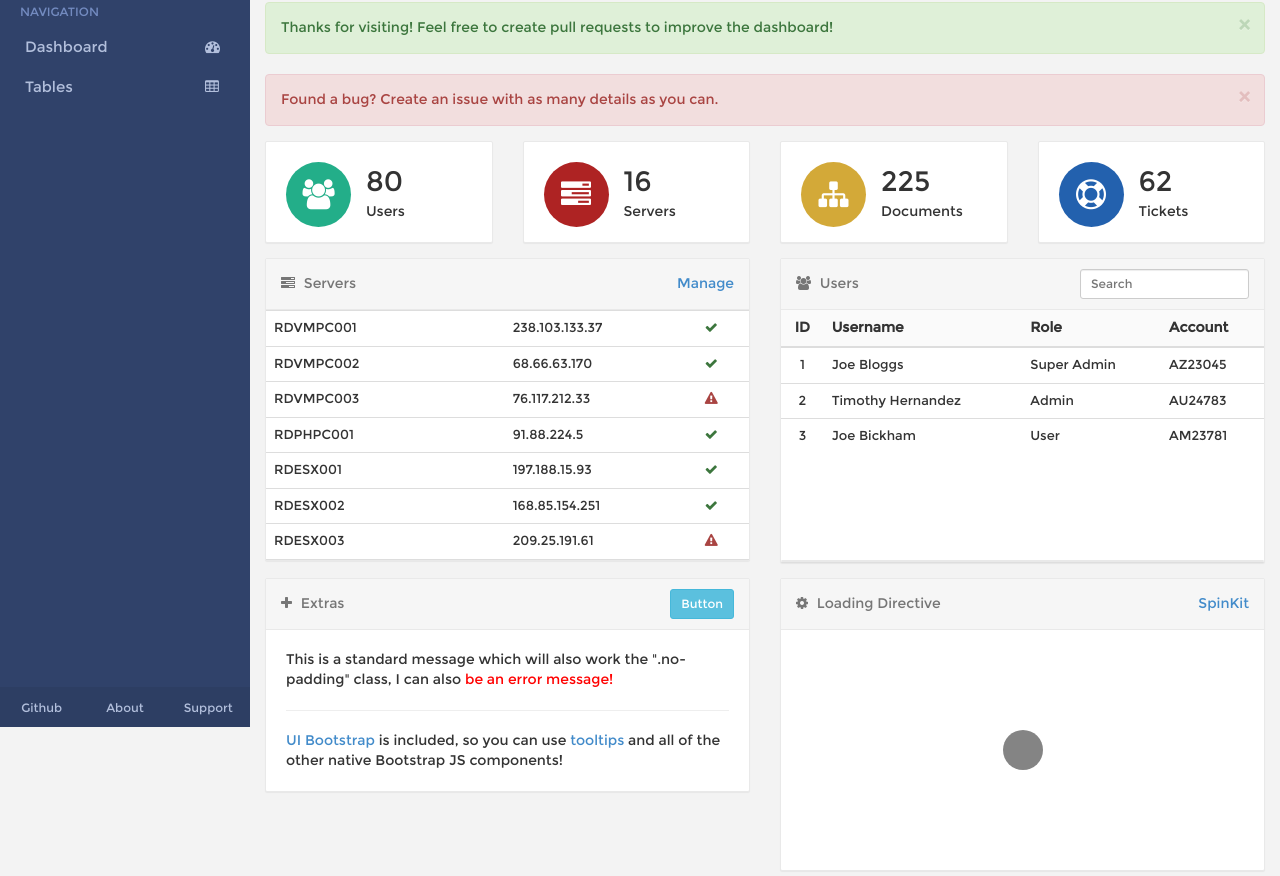
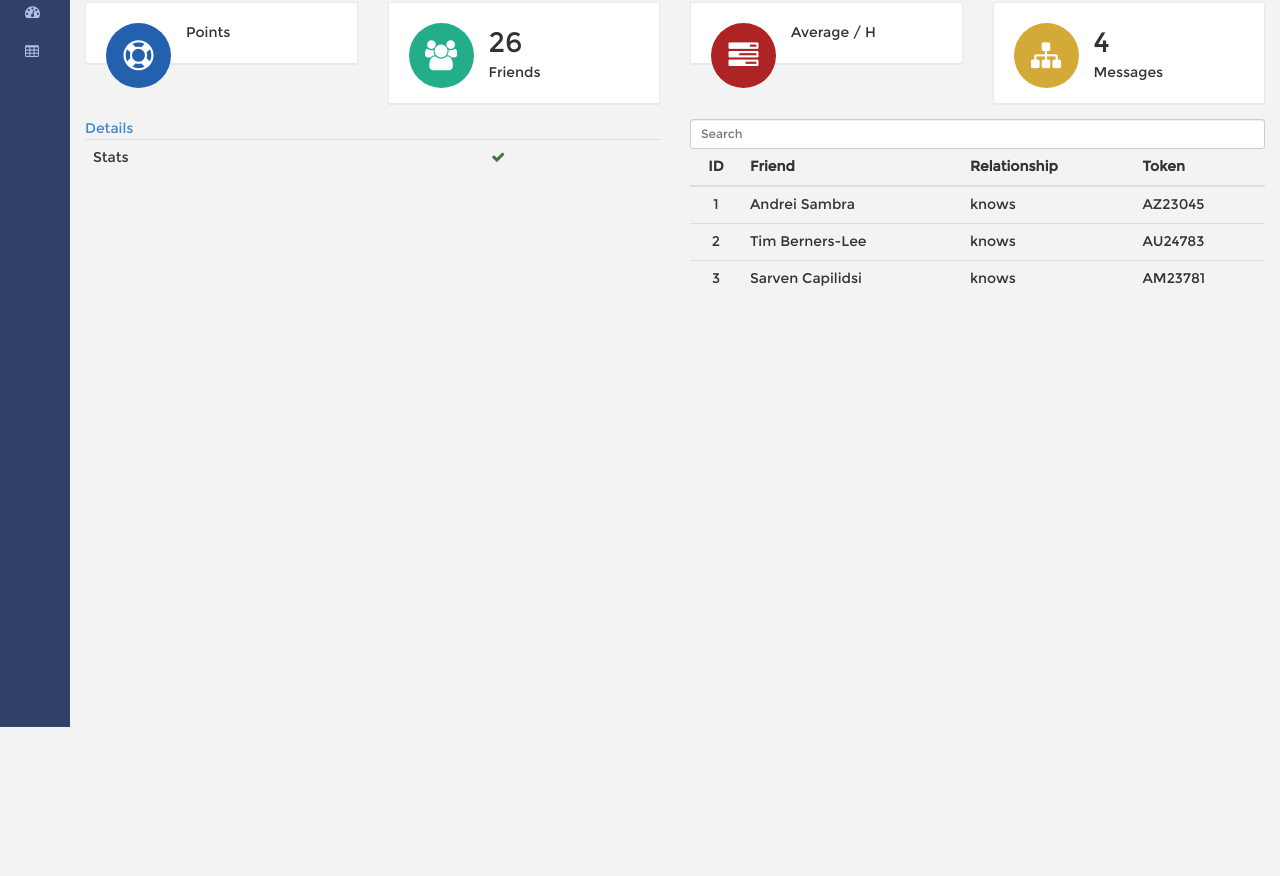
Before and after one commit to melvincarvalho/dashboard, a website: page index.html in a window 1280 px wide. Shown: the part 73-949 px from the top of the page. After the commit the page ends 800 px from the top, so only its background shows below. Drawn offline with Linux system fonts and the light colour scheme.

Commit message:
Add stats

```diff
--- a/app/app.js
+++ b/app/app.js
@@ -68,6 +68,7 @@ App.controller('Main', function($scope, $http, $location, $timeout, ngAudio, LxN
     $scope.loggedIn = false;
     $scope.loginTLSButtonText = "Login";
     $scope.audio = ngAudio.load('audio/button-3.mp3');
+    $scope.ponts = [];
   };
 
 
@@ -276,6 +277,9 @@ App.controller('Main', function($scope, $http, $location, $timeout, ngAudio, LxN
    * Render the board
    */
   $scope.renderStats = function () {
+    if ($scope.stats) {
+      $scope.points = $scope.stats.split('-');
+    }
   };
 
   /**
--- a/index.html
+++ b/index.html
@@ -1,5 +1,5 @@
 <!doctype html>
-<html lang="en" ng-app="RDash">
+<html lang="en" ng-app="Dashboard">
 <head>
   <meta charset="UTF-8">
   <meta name="viewport" content="width=device-width, initial-scale=1">
@@ -8,11 +8,22 @@
   <!-- STYLES -->
   <link rel="stylesheet" href="lib/css/main.min.css"/>
   <!-- SCRIPTS -->
-  <script src="lib/js/main.min.js"></script>
-  <!-- Custom Scripts -->
-  <script type="text/javascript" src="js/dashboard.min.js"></script>
+  <script src="bower_components/jquery/dist/jquery.min.js"></script>
+  <script src="bower_components/velocity/velocity.min.js"></script>
+  <script src="bower_components/angular/angular.min.js"></script>
+  <script src="bower_components/angular-ui/build/angular-ui.min.js"></script>
+  <script src="bower_components/lumx/dist/lumx.min.js"></script>
+  <script src="bower_components/angular-audio/app/angular.audio.js"></script>
+
+  <script src="vendor/rdflib.min.js"></script>
+  <script src="vendor/common.js"></script>
+
+  <!-- App -->
+  <script src="app/app.js"></script>
+
+
 </head>
-<body ng-controller="MasterCtrl">
+<body ng-controller="Main">
   <div id="page-wrapper" ng-class="{'open': toggle}" ng-cloak>
 
     <!-- Sidebar -->
@@ -119,7 +130,128 @@
         <!-- End Header Bar -->
 
         <!-- Main Content -->
-        <div ui-view></div>
+        <div ui-view>
+
+          <div class="row ng-scope">
+
+            <div class="col-lg-3 col-md-6 col-xs-12">
+              <rd-widget>
+                <div class="widget" ng-transclude="">
+                  <rd-widget-body class="ng-scope ng-isolate-scope">
+                    <div class="widget-body" ng-class="classes">
+                      <div ng-hide="loading" class="widget-content" ng-transclude="">
+                        <div class="widget-icon blue pull-left ng-scope">
+                          <i class="fa fa-support"></i>
+                        </div>
+                        <div class="title ng-scope">{{ points[4] }}</div>
+                        <div class="comment ng-scope">Points</div>
+                      </div>
+                    </div>
+                  </rd-widget-body>
+                </div>
+              </rd-widget>
+            </div>
+
+
+            <div class="col-lg-3 col-md-6 col-xs-12">
+              <rd-widget>
+                <div class="widget" ng-transclude="">
+                  <rd-widget-body class="ng-scope ng-isolate-scope">
+                    <div class="widget-body" ng-class="classes">
+                      <div ng-hide="loading" class="widget-content" ng-transclude="">
+                        <div class="widget-icon green pull-left ng-scope">
+                          <i class="fa fa-users"></i>
+                        </div>
+                        <div class="title ng-scope">26</div>
+                        <div class="comment ng-scope">Friends</div>
+                      </div>
+                    </div>
+                  </rd-widget-body>
+                </div>
+              </rd-widget>
+            </div>
+
+            <div class="col-lg-3 col-md-6 col-xs-12">
+              <rd-widget>
+                <div class="widget" ng-transclude="">
+                  <rd-widget-body class="ng-scope ng-isolate-scope">
+                    <div class="widget-body" ng-class="classes">
+                      <div ng-hide="loading" class="widget-content" ng-transclude="">
+                        <div class="widget-icon red pull-left ng-scope">
+                          <i class="fa fa-tasks"></i>
+                        </div>
+                        <div class="title ng-scope">{{ points[5] }}</div>
+                        <div class="comment ng-scope">Average / H</div>
+                      </div>
+                    </div>
+                  </rd-widget-body>
+                </div>
+              </rd-widget>
+            </div>
+
+            <div class="col-lg-3 col-md-6 col-xs-12">
+              <rd-widget>
+                <div class="widget" ng-transclude="">
+                  <rd-widget-body class="ng-scope ng-isolate-scope">
+                    <div class="widget-body" ng-class="classes">
+                      <div ng-hide="loading" class="widget-content" ng-transclude="">
+                        <div class="widget-icon orange pull-left ng-scope">
+                          <i class="fa fa-sitemap"></i>
+                        </div>
+                        <div class="title ng-scope">4</div>
+                        <div class="comment ng-scope">Messages</div>
+                      </div>
+                    </div>
+                  </rd-widget-body>
+                </div>
+              </rd-widget>
+            </div>
+
+
+          </div>
+
+          <div class="row">
+            <div class="col-lg-6">
+              <rd-widget>
+                <rd-widget-header icon="fa-tasks" title="Servers">
+                  <a href="#">Details</a>
+                </rd-widget-header>
+                <rd-widget-body classes="medium no-padding">
+                  <div class="table-responsive">
+                    <table class="table">
+                      <tbody>
+                        <tr><td>Stats</td><td>{{stats}}</td><td><span class="text-success"><i class="fa fa-check"></i></span></td></tr>
+                      </tbody>
+                    </table>
+                  </div>
+                </rd-widget-body>
+              </rd-widget>
+            </div>
+            <div class="col-lg-6">
+              <rd-widget>
+                <rd-widget-header icon="fa-users" title="Users">
+                  <input type="text" placeholder="Search" class="form-control input-sm" />
+                </rd-widget-header>
+                <rd-widget-body classes="medium no-padding">
+                  <div class="table-responsive">
+                    <table class="table">
+                      <thead>
+                        <tr><th class="text-center">ID</th><th>Friend</th><th>Relationship</th><th>Token</th></tr>
+                      </thead>
+                      <tbody>
+                        <tr><td class="text-center">1</td><td>Andrei Sambra</td><td>knows</td><td>AZ23045</td></tr>
+                        <tr><td class="text-center">2</td><td>Tim Berners-Lee</td><td>knows</td><td>AU24783</td></tr>
+                        <tr><td class="text-center">3</td><td>Sarven Capilidsi</td><td>knows</td><td>AM23781</td></tr>
+                      </tbody>
+                    </table>
+                  </div>
+                </rd-widget-body>
+                <rd-widget>
+                </div>
+              </div>
+
+
+            </div>
 
           </div><!-- End Page Content -->
         </div><!-- End Content Wrapper -->
```
Lines whose indentation alone changed are shown as unchanged.
